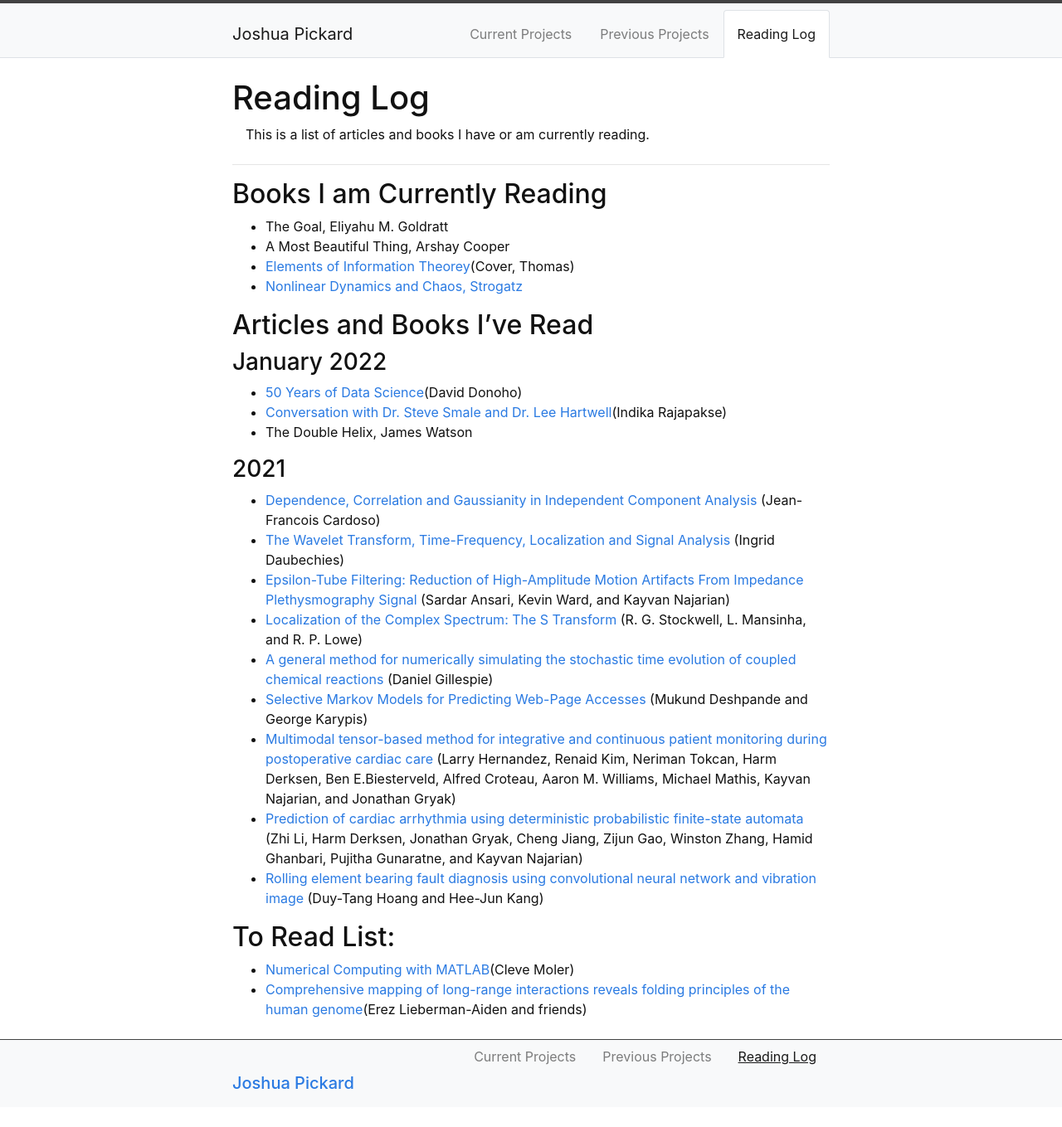
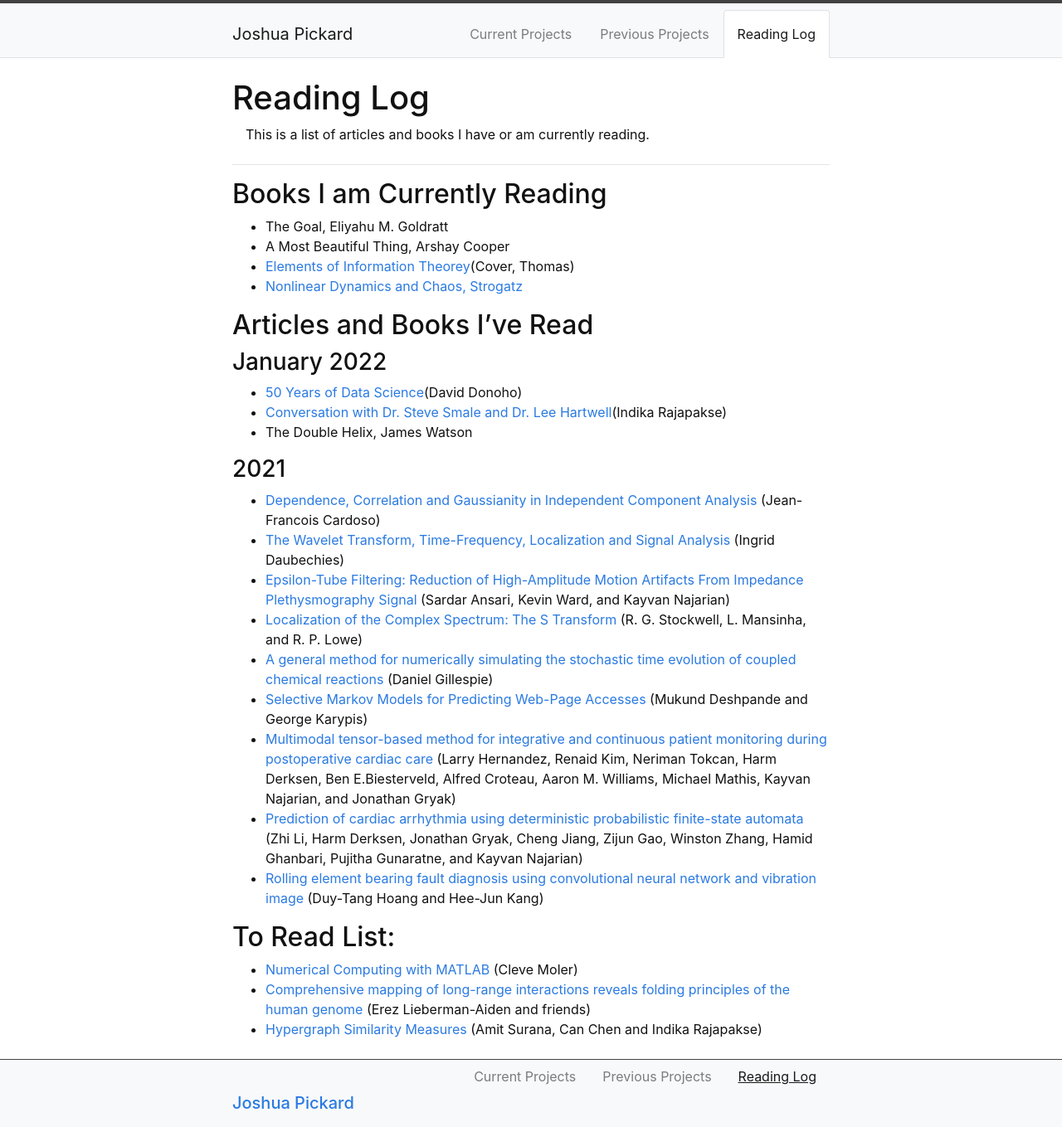
Before and after one commit to Jpickard1/jpickard1.github.io, a Jekyll site: the page built from content/3-Reading_Log.md, in a window 1280 px wide. Shown: the whole page at 83% size. Built offline with Jekyll 4.4.1, drawn with Linux system fonts in a browser that asks for light colours; before the commit the page ends 1335 px from its top, so only the background shows below that.

Commit message:
Update 3-Reading_Log.md

```diff
--- a/content/3-Reading_Log.md
+++ b/content/3-Reading_Log.md
@@ -30,5 +30,6 @@ description: >
 - [Rolling element bearing fault diagnosis using convolutional neural network and vibration image](https://www.sciencedirect.com/science/article/abs/pii/S1389041717303261) (Duy-Tang Hoang and Hee-Jun Kang)
 
 ## To Read List:
-- [Numerical Computing with MATLAB](https://www.mathworks.com/moler/chapters.html)(Cleve Moler)
-- [Comprehensive mapping of long-range interactions reveals folding principles of the human genome](https://drive.google.com/file/d/1BoAGH7ADa12dVTb0szxa5rND-C1iVJ5Z/view)(Erez Lieberman-Aiden and friends)
+- [Numerical Computing with MATLAB](https://www.mathworks.com/moler/chapters.html) (Cleve Moler)
+- [Comprehensive mapping of long-range interactions reveals folding principles of the human genome](https://drive.google.com/file/d/1BoAGH7ADa12dVTb0szxa5rND-C1iVJ5Z/view) (Erez Lieberman-Aiden and friends)
+- [Hypergraph Similarity Measures](https://drive.google.com/file/d/1nnG30anFDVJnVE-T5ai80dPaVMjIGWgz/view) (Amit Surana, Can Chen and Indika Rajapakse)
```
